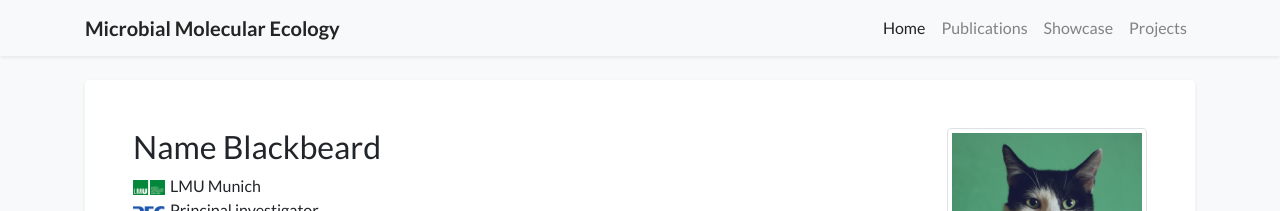
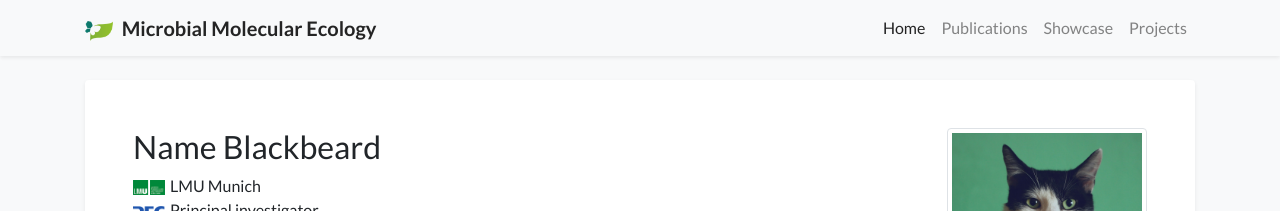
Before and after one commit to micromole/micromole.github.io, a Jekyll site: the page built from index.html, in a window 1280 px wide. Shown: the top 211 px of the page. Built offline with Jekyll 4.4.1, drawn with Linux system fonts in a browser that asks for light colours; nearby versions of some CDN libraries; comment, search, counter and statistics services are not loaded; a style sheet for code colours, icons or effects is not loaded.

Commit message:
Update navbar.html

```diff
--- a/_includes/navbar.html
+++ b/_includes/navbar.html
@@ -1,6 +1,8 @@
 <nav class="navbar navbar-expand-sm navbar-light bg-light fixed-top mb-5 shadow-sm">
     <div class="container">
-        <a class="navbar-brand"><strong>{{site.data.profile.navbar_name}}</strong></a>
+        <a class="navbar-brand">
+            <img src="/assets/logo/icon_ICE.png" alt="Icon" style="height: 20px; margin-right: 5px;">
+            <strong>{{site.data.profile.navbar_name}}</strong></a>
         <button class="navbar-toggler" style="font-size: 1em; padding: 0.5em;" type="button" data-toggle="collapse" data-target="#navbarResponsive" aria-controls="navbarResponsive" aria-expanded="false" aria-label="Toggle navigation">
             <i class="fas fa-map"></i>
         </button>
```
